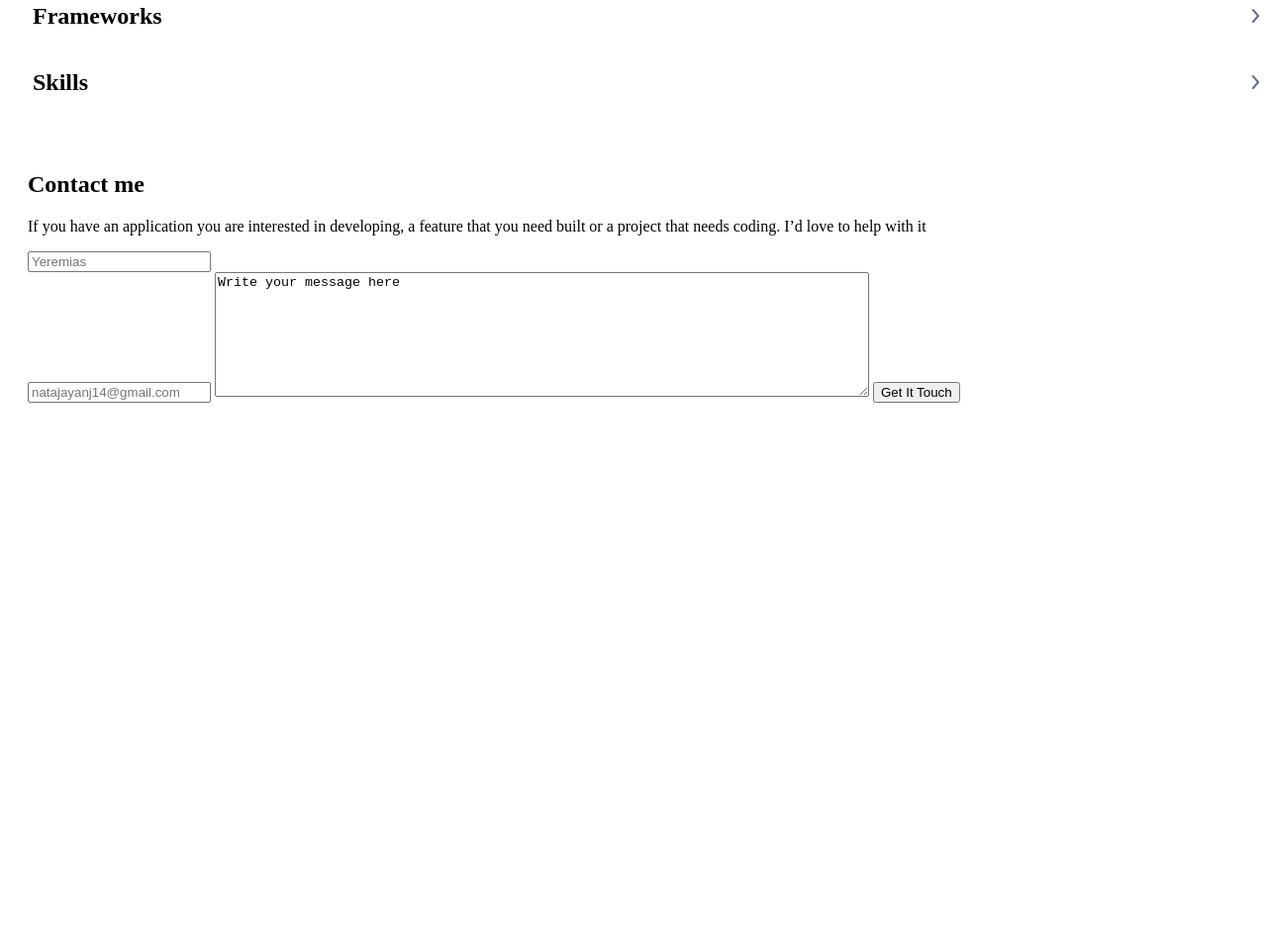
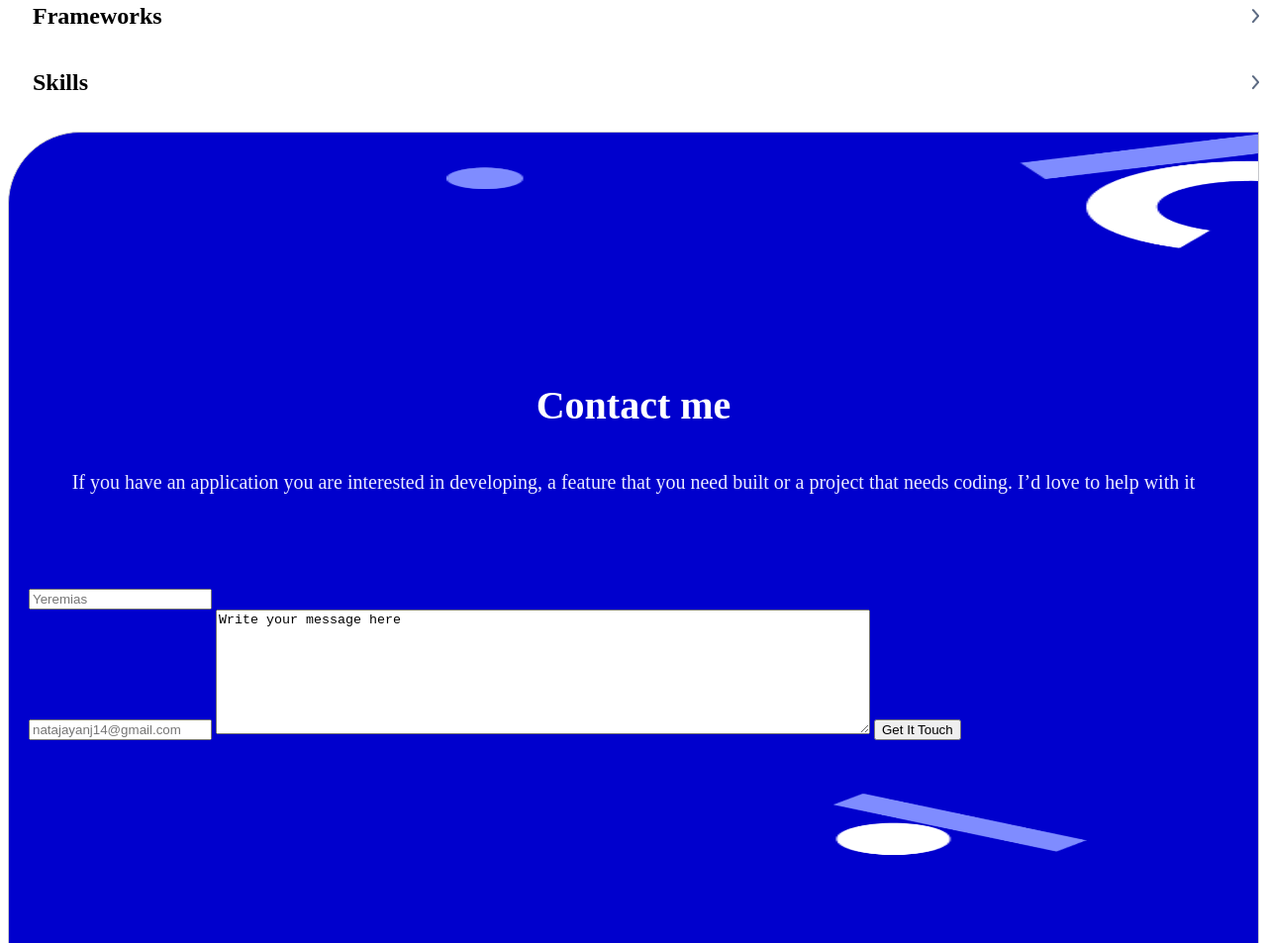
Before and after one commit to Suzi216/Portfolio, a website: page index.html in a window 1280 px wide. Shown: the part 4032-4985 px from the top of the page at 99% size. Before the commit the page ends 4467 px from the top, so only its background shows below. Drawn offline with Linux system fonts and the light colour scheme.

Commit message:
Adding style to header paragraph

```diff
--- a/style.css
+++ b/style.css
@@ -354,3 +354,42 @@ section {
   width: 7px;
   height: 15px;
 }
+.form{
+  background-image:  url('images/shapes.png');
+  background-color: #0000CD;
+  border-top-left-radius: 73px;
+  height: 779px;
+  background-repeat: no-repeat;
+  background-size: 65% 90%;
+  background-position: top right;
+  display: flex;
+  flex-direction: column;
+   border: 1px solid #c6c7cc;
+   overflow: hidden;
+  align-content: center;
+  justify-content: center;
+}
+.form h2{
+
+height: 56px;
+font-family: 'Poppins';
+font-style: normal;
+font-weight: 700;
+font-size: 40px;
+line-height: 52px;
+text-align: center;
+color: #FFFFFF;
+margin-top: 45px;
+}
+.form p{
+height: 102px;
+font-family: 'Poppins';
+font-style: normal;
+font-weight: 400;
+font-size: 20px;
+line-height: 28px;
+text-align: center;
+color: #EBEBFF;
+margin: 0;
+margin-bottom: 20px;
+}
```
